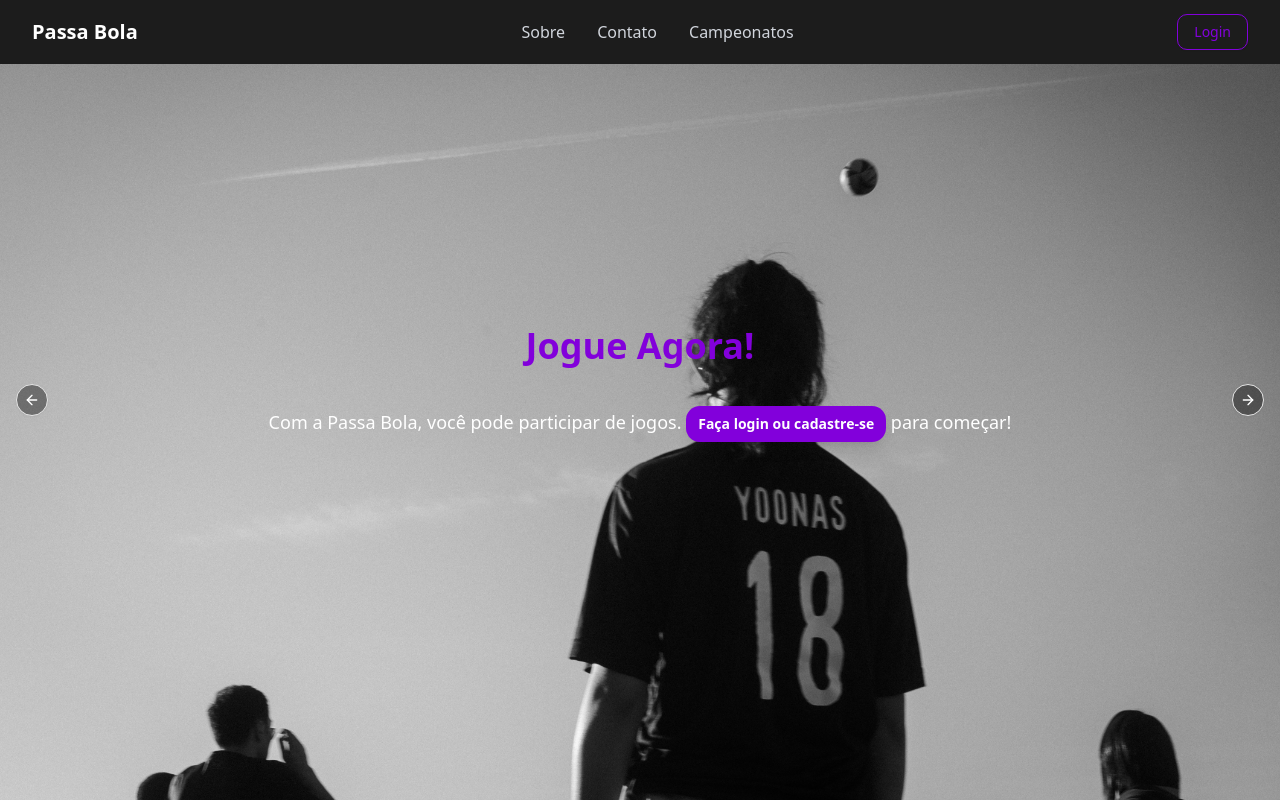
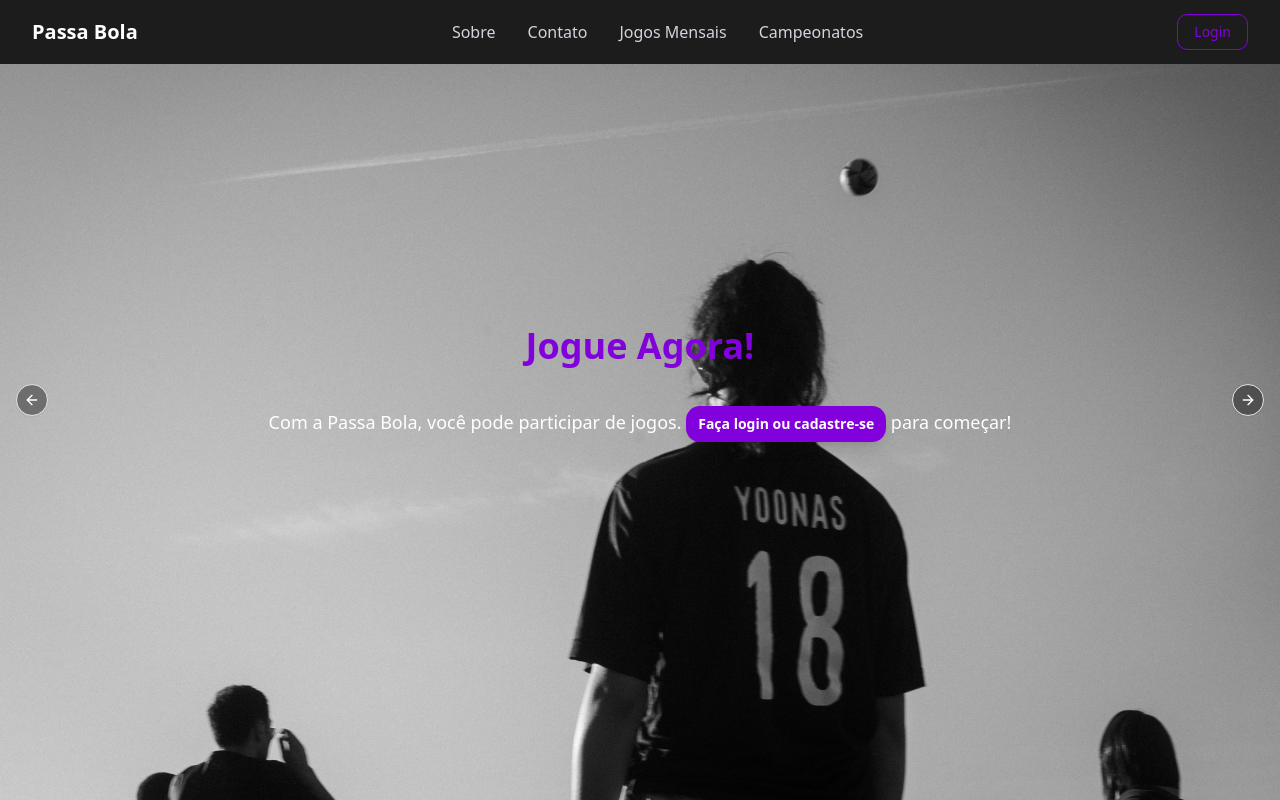
Before and after one commit to PedroMarchese01/Passa-Bola, a React (Vite) app in the folder Passa-Bola/: page / in a window 1280 px wide. Built offline with nearby package versions, Linux system fonts and the light colour scheme.

Commit message:
fix: conteudos na nav

```diff
--- a/Passa-Bola/src/layouts/Navs/NavHome.jsx
+++ b/Passa-Bola/src/layouts/Navs/NavHome.jsx
@@ -68,6 +68,9 @@ const NavHome = () => {
             Contato
           </p>
           <p className="text-gray-300 hover:text-white transition-colors">
+            Jogos Mensais
+          </p>
+          <p className="text-gray-300 hover:text-white transition-colors">
             Campeonatos
           </p>
         </div>
@@ -96,8 +99,8 @@ const NavHome = () => {
           <p className="text-gray-300 hover:text-white transition-colors">
             Contato
           </p>
+          <p className="text-gray-300 hover:text-white transition-colors">Jogos Mensais</p>
           <p className="text-gray-300 hover:text-white transition-colors">Campeonatos</p>
-
 
           <Button variant="outline" className="border-purple-700 text-purple-700 bg-transparent px-4 py-2 rounded-lg">
             Login
```
